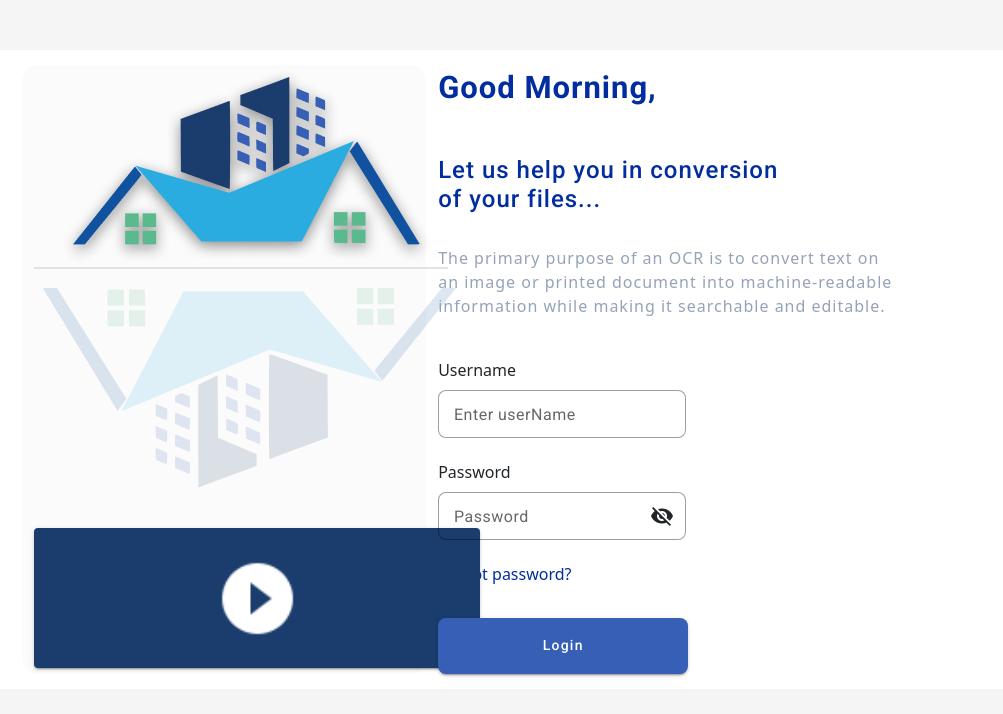
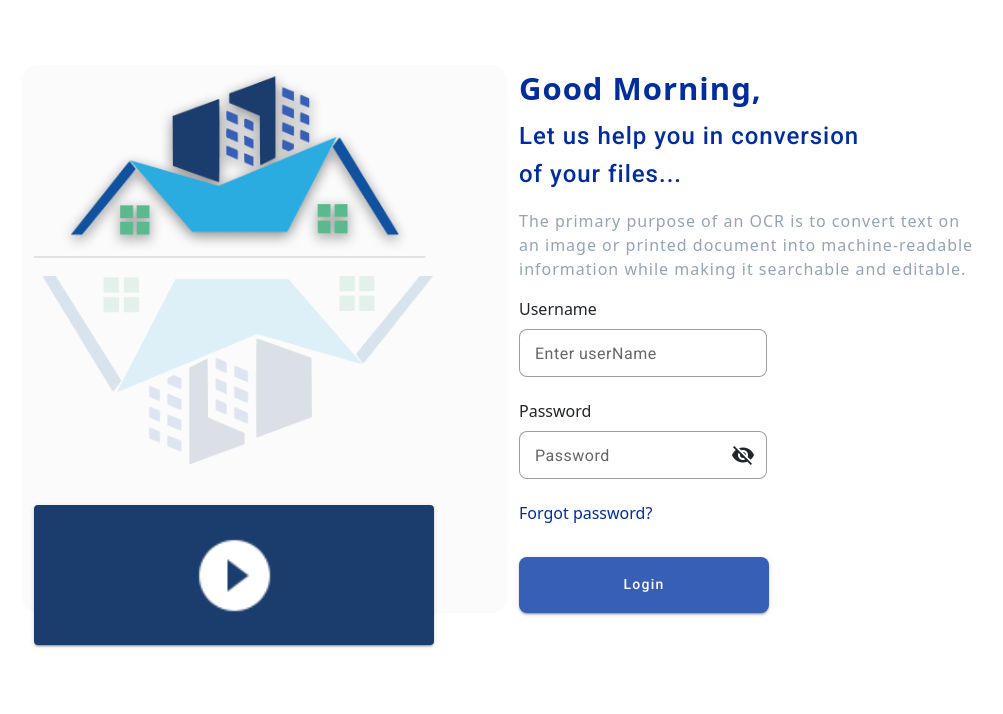
Before and after one commit to kinghyd94/OCD, an Angular app: page / in a window 1280 px wide. Shown: the top 714 px of the page, without its empty margins (133-1136 px from the left). Built offline with nearby package versions, Linux system fonts and the light colour scheme.

Commit message:
toast message

```diff
--- a/angular.json
+++ b/angular.json
@@ -30,7 +30,8 @@
               "src/assets"
             ],
             "styles": [
-              "src/styles.scss"
+              "src/styles.scss",
+              "node_modules/ngx-toastr/toastr.css"
             ],
             "scripts": []
           },
--- a/package.json
+++ b/package.json
@@ -21,6 +21,7 @@
     "@angular/router": "^16.0.2",
     "bootstrap": "^5.2.3",
     "material-icons": "^1.13.7",
+    "ngx-toastr": "^17.0.2",
     "rxjs": "~7.5.0",
     "tslib": "^2.3.0",
     "zone.js": "~0.13.0"
--- a/src/app/app.module.ts
+++ b/src/app/app.module.ts
@@ -13,6 +13,7 @@ import {MatIconModule} from '@angular/material/icon';
 import {MatFormFieldModule} from '@angular/material/form-field';
 import { MatDialogModule} from '@angular/material/dialog';
 import { FormsModule, ReactiveFormsModule } from '@angular/forms';
+import { ToastrModule } from 'ngx-toastr';
 import { ForgotPasswordComponent } from './components/forgot-password/forgot-password.component';
 import { PassCodeComponent } from './components/pass-code/pass-code.component';
 import { ResetPasswordComponent } from './components/reset-password/reset-password.component';
@@ -38,7 +39,8 @@ import { ResetPasswordComponent } from './components/reset-password/reset-passwo
     MatIconModule,
     ReactiveFormsModule,
     MatDialogModule,
-    BrowserAnimationsModule
+    BrowserAnimationsModule,
+    ToastrModule.forRoot(),
   ],
   providers: [],
   bootstrap: [AppComponent]
--- a/src/app/components/login/login.component.html
+++ b/src/app/components/login/login.component.html
@@ -1,9 +1,9 @@
 <div class="container">
 <div style="background-color: #fff; padding: 15px; border-radius: 8px;">
   <div class="row" style="margin-left: 20px; margin-right: 20px;">
-    <div class="col-md-5 rectangle-card">
+    <div class="col-md-6 rectangle-card">
         <div class="img1">
-          <img src="../assets/images/home.png" /><br />
+          <img  style="height: 400px; width: 400px;" src="../assets/images/home.png" /><br />
         </div>
         <div style="align-items: center; margin: auto;">
           <!-- <iframe class="video" src="https://www.youtube.com/embed/1ozGKlOzEVc" frameborder="0" allowfullscreen></iframe> -->
@@ -20,28 +20,27 @@
       <div class="row">
         <div class="col-md-12">
           <div>
-          <p style="color: #012d9e;
-         letter-spacing: 1px; font-family: Roboto;
+          <span style="color: #012d9e;
 font-size: 31px;
 font-weight: 700;
 letter-spacing: 1px;
 text-align: left;
-">Good Morning,</p>
+">Good Morning,</span>
           </div>
           <div>
-            <h4 style="font-family: Roboto;
-            font-size: 31mpx;
+            <p style="font-family: Roboto;
+            font-size: 24px;
             font-weight: 500;
+            padding-top: 5px;
+            line-height: 38px;
             letter-spacing: 1px;
             text-align: left;
-            color: #012d9e;"> <br />Let us help you in conversion <br />of your files...</h4>
+            color: #012d9e;">Let us help you in conversion <br />of your files...</p>
           </div>
 
-          <div>
-            <p style="color: #94A3B8; letter-spacing: 1px;"> <br />The primary purpose of an OCR is to
+            <p style="color: #94A3B8; letter-spacing: 1px;">The primary purpose of an OCR is to
               convert text on an image or printed document into machine-readable
-              information while making it searchable and editable.</p><br />
-          </div>
+              information while making it searchable and editable.</p>
         </div>
 
       </div>
@@ -85,7 +84,7 @@ text-align: left;
   background: #365FB5;
   border-radius: 8px;
   color: #fff;
-  " class="btn-lg">Login</button>
+  " class="btn-lg" (click)="login()">Login</button>
               </div>
 
             </form>
--- a/src/app/components/login/login.component.scss
+++ b/src/app/components/login/login.component.scss
@@ -12,7 +12,7 @@
 .play-button {
   top: 40px;
   height: 140px !important;
-  width: 446px !important;
+  width: 400px !important;
   background-color: #1B3D6D !important;
 }
 
@@ -25,7 +25,6 @@
 }
 .container {
   padding: 50px;
-  // background: #BEC3CD !important;
 }
 .rectangle-card {
 left: 0%;
--- a/src/app/components/login/login.component.ts
+++ b/src/app/components/login/login.component.ts
@@ -1,6 +1,7 @@
 import { Component, OnInit } from '@angular/core';
 import {MatDialog} from '@angular/material/dialog';
 import { LabelConstants } from 'src/app/shared/label.constant';
+import { ToastrService } from 'ngx-toastr';
 import {
   FormControl,
   FormGroupDirective,
@@ -28,7 +29,7 @@ username: any;
 emailFormControl: any
 label = LabelConstants;
   animal: any;
-constructor(private fb: FormBuilder, private dialog: MatDialog ){
+constructor(private fb: FormBuilder, private dialog: MatDialog, private toastr: ToastrService ){
   this.myForm = this.fb.group({
     username: [undefined, [Validators.required]],
     phone: [undefined, [Validators.required]],
@@ -38,9 +39,7 @@ constructor(private fb: FormBuilder, private dialog: MatDialog ){
 });
 }
 ngOnInit(): void {
-  // this.myForm = new FormGroup({
-  //   emailFormControl: new FormControl('', [Validators.required, Validators.email])
-  // })
+
 }
 openDialog(): void {
   const dialogRef = this.dialog.open(ForgotPasswordComponent, {
@@ -54,4 +53,10 @@ openDialog(): void {
     this.animal = result;
   });
 }
+
+login() {
+  this.toastr.success('Logged in successfully', 'Login', {
+    positionClass: 'toast-top-right'
+  });
 }
+}
--- a/src/styles.scss
+++ b/src/styles.scss
@@ -35,5 +35,5 @@ a:hover{
   --mdc-dialog-container-shape: 8px !important;
 }
 body {
-  background-color: #f5f5f5;
+  // background-color: #f5f5f5;
 }
```
Also changed, not shown: 1 other file (tests, documents, lock files or other folders).
